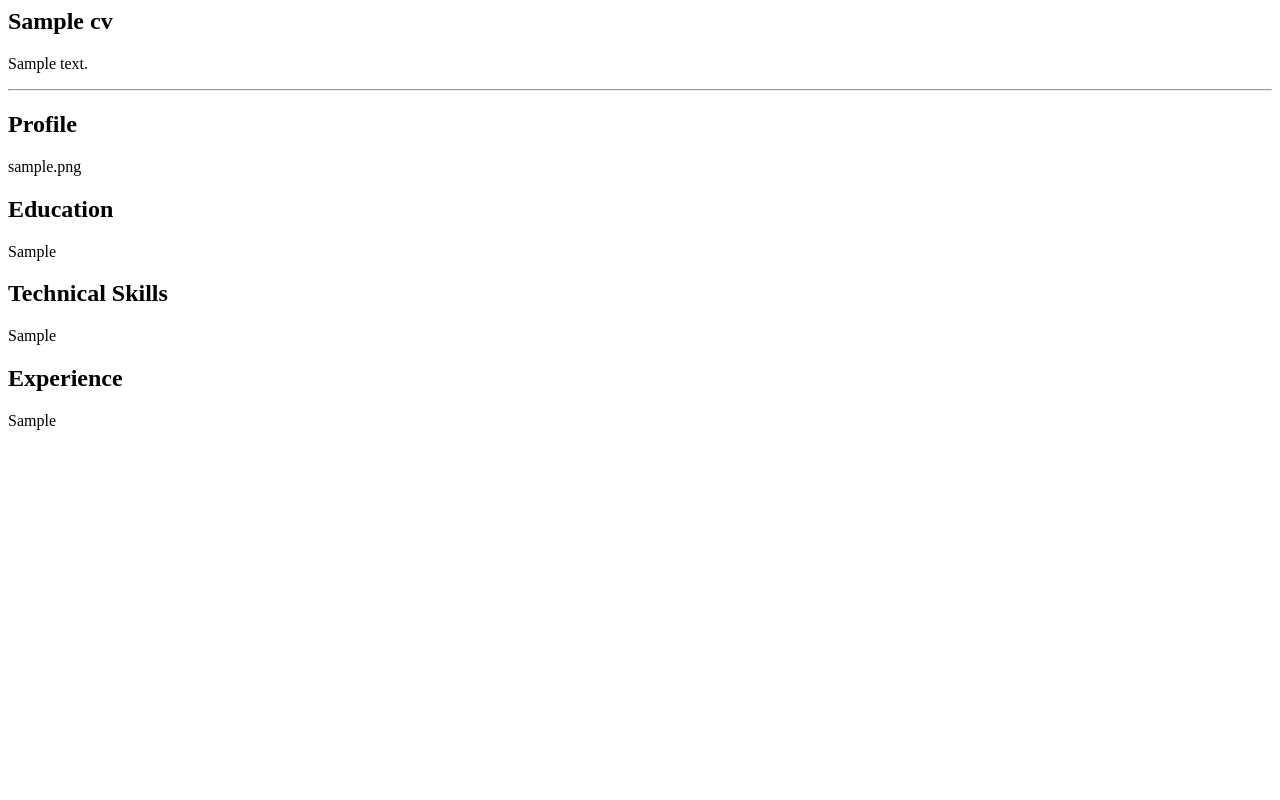
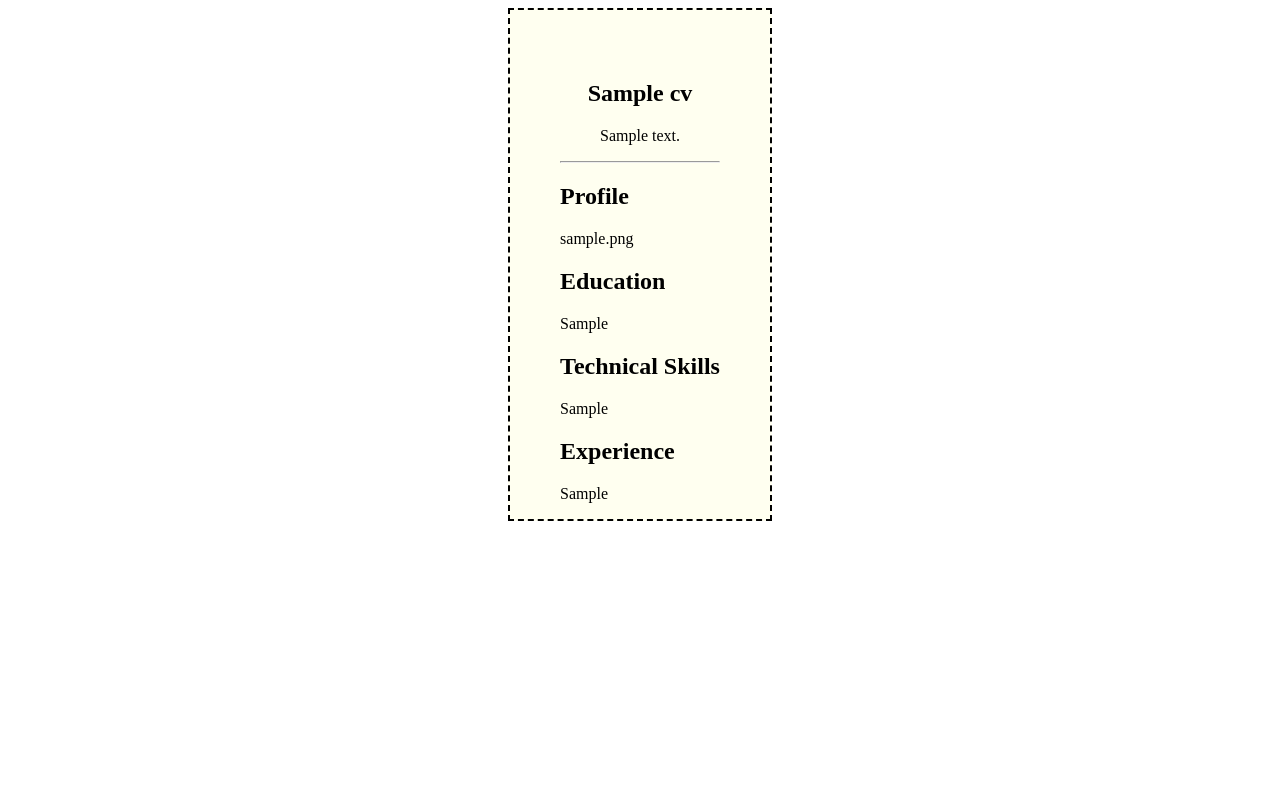
Before and after one commit to Ivan-Tigan/my-first-blog, a Django app: page /cv in a window 1280 px wide. Run offline with Django 3.2, Linux system fonts and the light colour scheme; tables that the repository leaves empty hold one stand-in row (values such as "Sample post").

Commit message:
added css to cv page

```diff
--- a/cv/templates/cv/cv.html
+++ b/cv/templates/cv/cv.html
@@ -1,14 +1,39 @@
 <html>
     <head>
         <title>CV</title>
+        <style>
+            body {
+                text-align: center;
+            }
+            .canvas {
+                text-align: left;
+                display: inline-block;
+                align-self: center;
+                background-color: ivory;
+                max-width: 40%;
+                padding-top: 4%;
+                padding-left: 4%;
+                padding-right: 4%;
+                border-style: dashed;
+                border-width: 2px;
+            }
+            .details {
+                text-align: center;
+            }
+        </style>
     </head>
     <body>
+        <div class="canvas">
+            <div class="details">
                 <h2>{{ cv.name }}</h2>
                 <p>{{ cv.details | safe }}</p>
+            </div>
             <hr>
             <h2>Profile</h2><p>{{ cv.profile | safe }}</p>
             <h2>Education</h2><p>{{ cv.education | safe }}</p>
             <h2>Technical Skills</h2><p>{{ cv.technical_skills | safe }}</p>
             <h2>Experience</h2><p>{{ cv.experience | safe }}</p>
+
+        </div>
         </body>
 </html>
```
Lines whose indentation alone changed are shown as unchanged.
